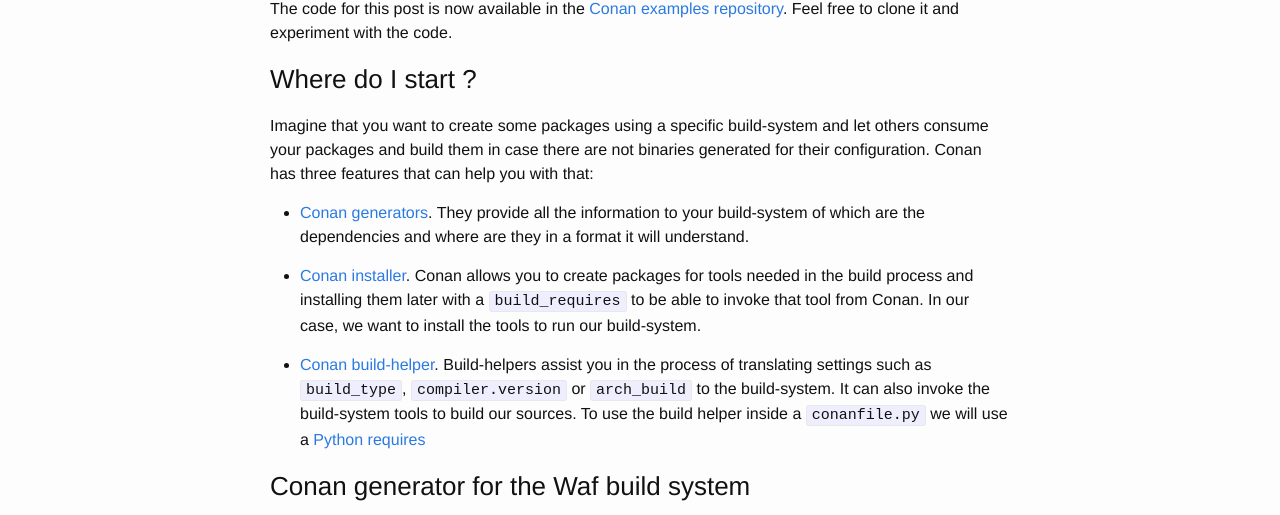
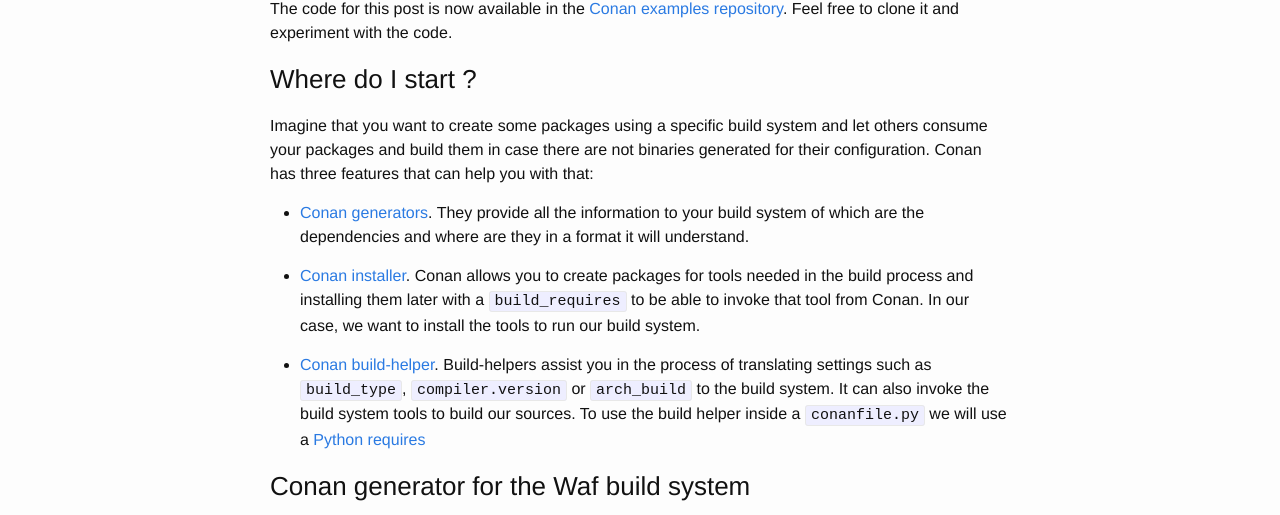
Before and after one commit to conan-io/conan-io.github.io, a Jekyll site: the page built from _posts/2019-07-16-Integrate-build-system-in-Conan.markdown, in a window 1280 px wide and 900 px high. Shown: the part 319-834 px from the top of the window. Built offline with Jekyll 4.4.1, drawn with Linux system fonts in a browser that asks for light colours; comment, search, counter and statistics services are not loaded; some of the changed text lies outside the part shown.

Commit message:
syntax changes

```diff
--- a/_posts/2019-07-16-Integrate-build-system-in-Conan.markdown
+++ b/_posts/2019-07-16-Integrate-build-system-in-Conan.markdown
@@ -15,19 +15,19 @@ Feel free to clone it and experiment with the code.
 
 ### Where do I start ?
 
-Imagine that you want to create some packages using a specific build-system and let others consume your packages and build them in case there are not binaries generated for their configuration. Conan has three features that can help you with that:
+Imagine that you want to create some packages using a specific build system and let others consume your packages and build them in case there are not binaries generated for their configuration. Conan has three features that can help you with that:
 
 * [Conan generators](https://docs.conan.io/en/latest/reference/generators.html). They provide all the
-  information to your build-system of which are the dependencies and where are they in a format it will
+  information to your build system of which are the dependencies and where are they in a format it will
   understand.
 
 * [Conan installer](https://docs.conan.io/en/latest/devtools/create_installer_packages.html). Conan allows you
   to create packages for tools needed in the build process and installing them later with a ``build_requires`` to
-  be able to invoke that tool from Conan. In our case, we want to install the tools to run our build-system.
+  be able to invoke that tool from Conan. In our case, we want to install the tools to run our build system.
 
 * [Conan build-helper](https://docs.conan.io/en/latest/reference/build_helpers.html). Build-helpers assist you
   in the process of translating settings such as ``build_type``, ``compiler.version`` or ``arch_build`` to the
-  build-system. It can also invoke the build-system tools to build our sources. To use the build helper inside
+  build system. It can also invoke the build system tools to build our sources. To use the build helper inside
   a ``conanfile.py`` we will use a [Python
   requires](https://docs.conan.io/en/latest/reference/conanfile/other.html)
 
@@ -148,9 +148,9 @@ def configure(conf):
 But that would only work if we have the Waf build tool in our path and we don't know if our consumers are
 going to have it installed. We can solve this problem creating a Conan *installer package*.
 
-### Creating a package to install the build-system
+### Creating a package to install the build system
 
-As we said, Waf is a build-system written in Python so to use it we will need to download the
+As we said, Waf is a build system written in Python so to use it we will need to download the
 Python script from the [Waf repository](https://gitlab.com/ita1024/waf/). We can create a Conan package that
 downloads the tool and makes it available to perform our build. This would be the structure of the
 ``conanfile.py`` for our installer:
@@ -298,7 +298,7 @@ We also define a ``build`` method that runs the Waf build tool.
 
 #### Building the library
 
-At this point, we are able to create a recipe that builds our library with the Waf build-system. An example of
+At this point, we are able to create a recipe that builds our library with the Waf build system. An example of
 the structure of the project would be as follows:
 
 {% highlight text%}
@@ -367,7 +367,7 @@ def build(bld):
 
 {% endhighlight %}
 
-The information for the build-system is passed through the loading the of the ``waf_conan_toolchain.py`` file
+The information for the build system is passed through the loading the of the ``waf_conan_toolchain.py`` file
 that was created by the build-helper.
 
 #### Consuming the library
@@ -422,6 +422,6 @@ conan build . --build-folder=build
 {% endhighlight %}
 
 At this point, you should have a general understanding of what Conan *generators*, *build-helpers* and
-*installers* are and how they can help you to integrate almost any build-system in Conan. Now you can clone
+*installers* are and how they can help you to integrate almost any build system in Conan. Now you can clone
 the [Conan examples repository](https://github.com/conan-io/examples) to see the implementation at a higher
-detail and start integrating your favourite build-system in the Conan package manager.
+detail and start integrating your favourite build system in the Conan package manager.
```
